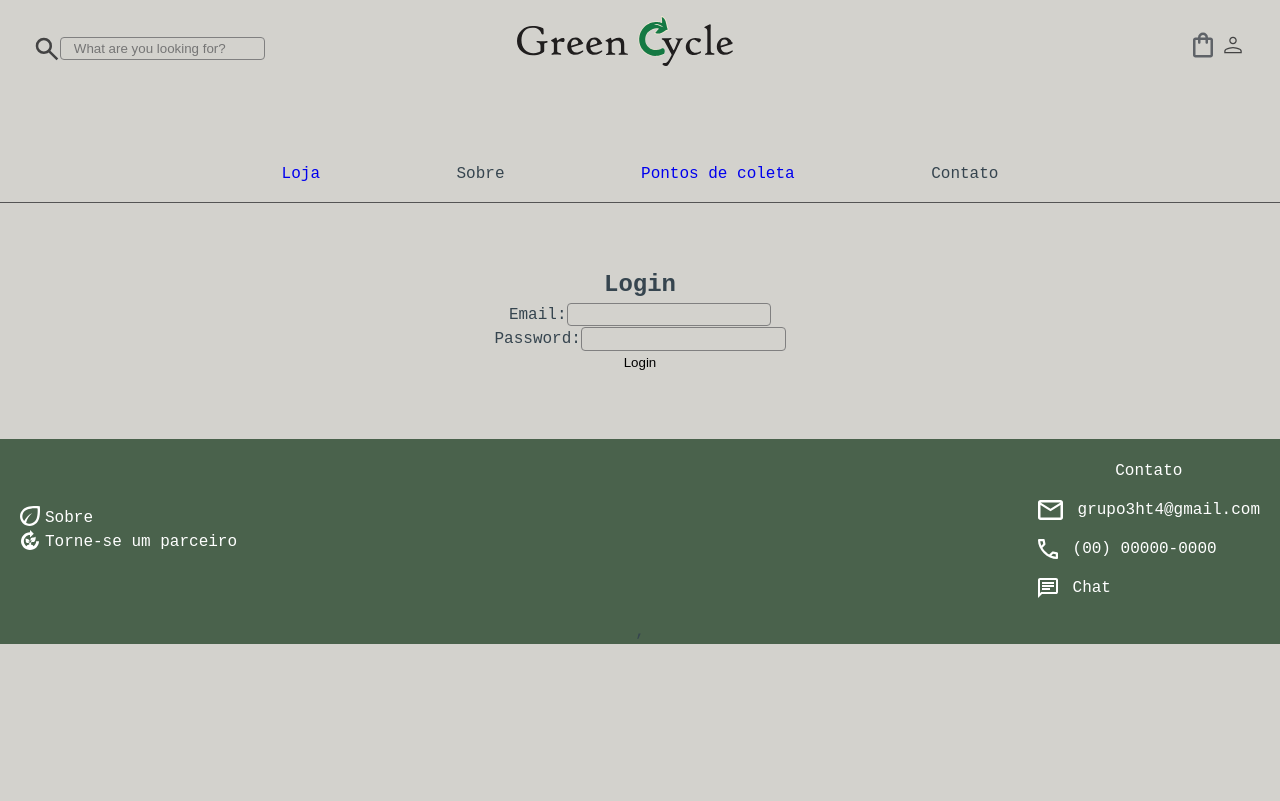
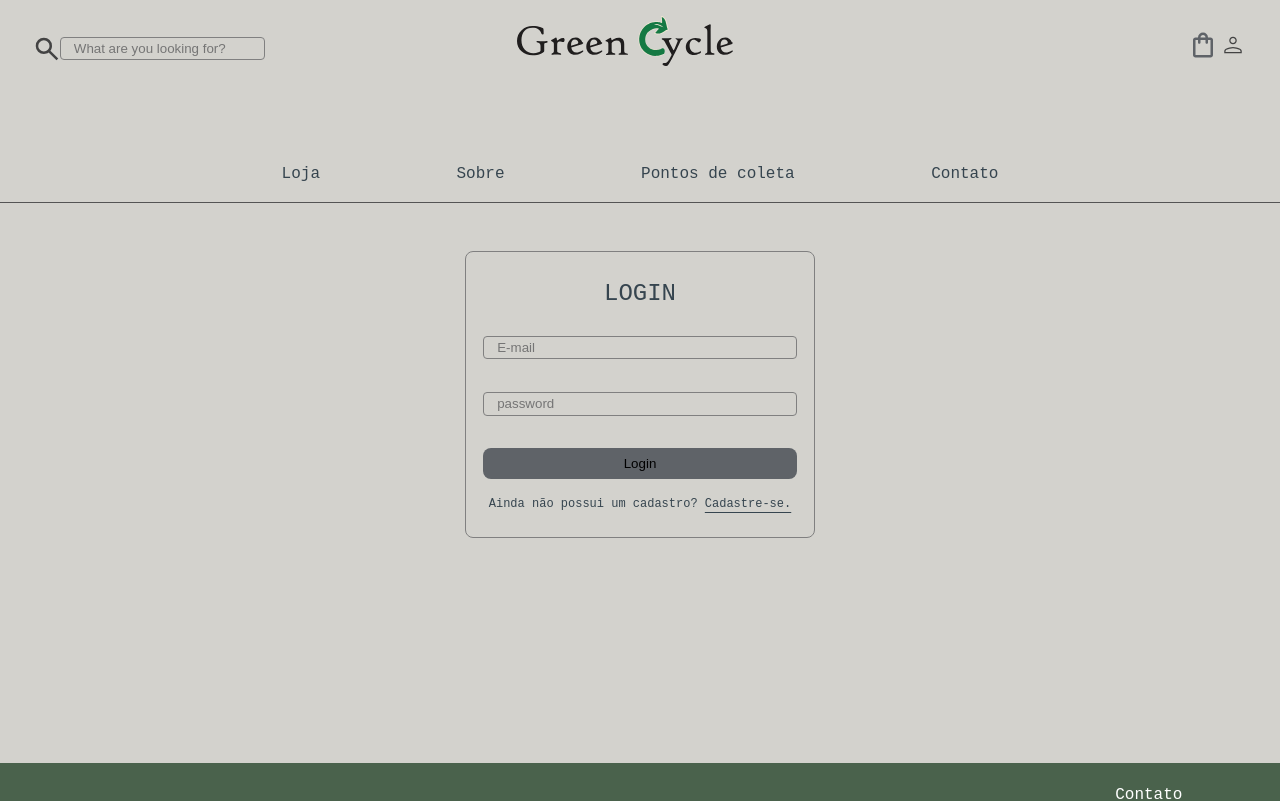
Before and after one commit to Green-Cycle/Green-Cycle, a React (Vite) app in the folder Frontend/: page /login in a window 1280 px wide. Shown: the top 801 px of the page. Built offline with nearby package versions, Linux system fonts and the light colour scheme; a web font is replaced by a local one.

Commit message:
feat: add login form validation

```diff
--- a/Frontend/src/App.css
+++ b/Frontend/src/App.css
@@ -1,7 +1,6 @@
 #root {
   margin: 0;
   text-align: center;
-  background-color: #4a624c;
 }
 
 * {
--- a/Frontend/src/components/Nav.css
+++ b/Frontend/src/components/Nav.css
@@ -11,6 +11,7 @@
   font-weight: 400;
   transition: 300ms ease-out;
   text-decoration: none;
+  color: #36454f;
 }
 
 .nav > li {
--- a/Frontend/src/pages/Login.css
+++ b/Frontend/src/pages/Login.css
@@ -1,4 +1,68 @@
 .login {
   padding-block: 3rem;
-  background-color: #d3d2cd;
+  height: 70vh;
 }
+
+.login__wrapper{
+  width: 350px;
+  border: 1px solid gray;
+  margin: auto;
+  border-radius: 8px;
+  padding-block: 1.5rem;
+}
+
+.login__title{
+  font-weight: 400;
+  font-size: 24px;
+}
+
+.login form{
+  display: flex;
+  flex-direction: column;
+  gap: 2rem;
+  margin-top: 1.5rem;
+  width: 90%;
+  margin-inline: auto
+}
+
+.login__input-wrapper{
+  position: relative
+}
+
+.login__input{
+  width: 100%;
+  position: relative;
+}
+
+.login button{
+  background-color: #5F6368;
+  padding-block: 0.5rem;
+  border-radius: 8px;
+  width: 100%;
+  transition: 250ms ease-out;
+}
+
+.login button:hover{
+  background-color: gray;
+}
+
+.login__input-error{
+  color: red;
+  font-size: 11px;
+  text-align: right;
+  margin-top: 0.5rem;
+}
+
+.login__button-wrapper{
+  width: 100%;
+}
+
+.login__register{
+  margin-top: 1rem;
+  font-size: 12px;
+}
+
+.login__register>a{
+  text-decoration: underline;
+  text-underline-offset: 5px;
+}
--- a/Frontend/src/pages/Login.jsx
+++ b/Frontend/src/pages/Login.jsx
@@ -1,5 +1,6 @@
 import './Register.css';
-import React, { useState } from 'react';
+import './Login.css'
+import { useState } from 'react';
 import { useNavigate } from 'react-router-dom';
 import { login } from '../utils/api';
 
@@ -7,10 +8,43 @@ function Login() {
   const [email, setEmail] = useState('');
   const [password, setPassword] = useState('');
   const [message, setMessage] = useState('');
+  const [passwordError, setPasswordError] = useState({
+    error: false,
+    message: ''
+  })
+  const [emailError, setEmailError] = useState({
+    error: false,
+    message: ''
+  })
+
   const navigate = useNavigate();
+
+  const emailRegex = /^[\w-\.]+@([\w-]+\.)+[\w-]{2,4}$/g
+  const passwordRegex = /^(?=.*[0-9])(?=.*[a-z])(?=.*[A-Z])(?!.* ).{8,16}$/
 
   const handleLogin = async (event) => {
     event.preventDefault();
+
+    // RESET ERRORS
+    setMessage('')
+    setEmailError({error: false})
+    setPasswordError({error: false})
+
+    // TEST INPUTS
+    const isEmailValid = emailRegex.test(email);
+    const isPasswordValid = passwordRegex.test(password);
+
+    // IF INPUT TEST FAILS
+    if (!isEmailValid) {
+      return setEmailError({error: true, message: 'Favor digitar um email válido.'})
+    }
+    if (!isPasswordValid) {
+      return setPasswordError({error: true, message: 'Senha tem que ter no mínimo 8 caracteres e conter letras maiúsculas, minúsculas e números.'})
+    }
+
+    // INPUT TEST SUCCESSFUL
+    setPasswordError({error: false, message: ''})
+    setEmailError({error: false, message: ''})
 
     const loginData = { email, password };
     const result = await login(loginData);
@@ -26,30 +60,42 @@ function Login() {
   };
 
   return (
-    <div className='auth'>
-      <h2>Login</h2>
-      <form onSubmit={handleLogin}>
-        <div>
-          <label>Email:</label>
+    <div className='login'>
+      <div className='login__wrapper'>
+        <h2 className='login__title'>LOGIN</h2>
+        <form className='login__form' onSubmit={handleLogin}>
+          <div className='login__input-wrapper'>
             <input
+              className='login__input'
+              name='email'
               type='email'
+              placeholder='E-mail'
               value={email}
               onChange={(e) => setEmail(e.target.value)}
               required
             />
+           {emailError.error && <p className='login__input-error'>{emailError.message}</p>}
           </div>
           <div>
-          <label>Password:</label>
             <input
+              className='login__input'
+              name='password'
               type='password'
+              placeholder='password'
               value={password}
               onChange={(e) => setPassword(e.target.value)}
               required
             />
+            {passwordError.error && <p className='login__input-error'>{passwordError.message}</p>}
           </div>
-        <button type='submit'>Login</button>
+          <div className='login__button-wrapper'>
+            <button type='submit'>Login
+            </button>
+            <p className='login__register'>Ainda não possui um cadastro? <a>Cadastre-se.</a> </p>
+          </div>
         </form>
         {message && <p>{message}</p>}
+      </div>
     </div>
   );
 }
```
Lines whose indentation alone changed are shown as unchanged.
